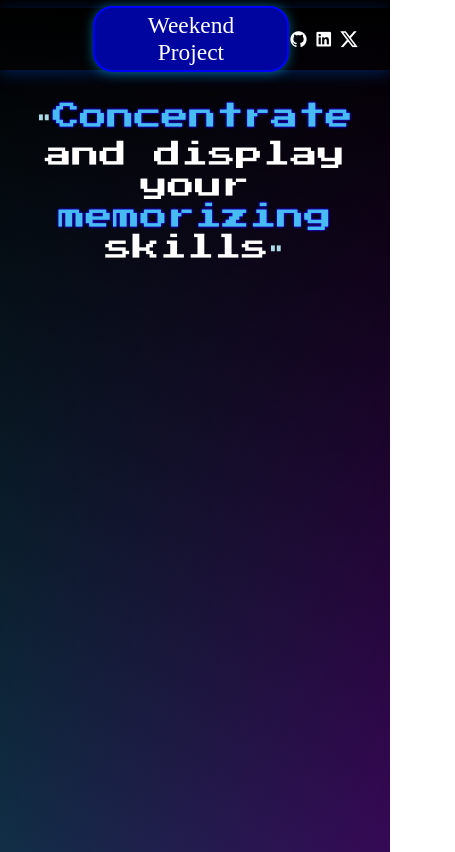
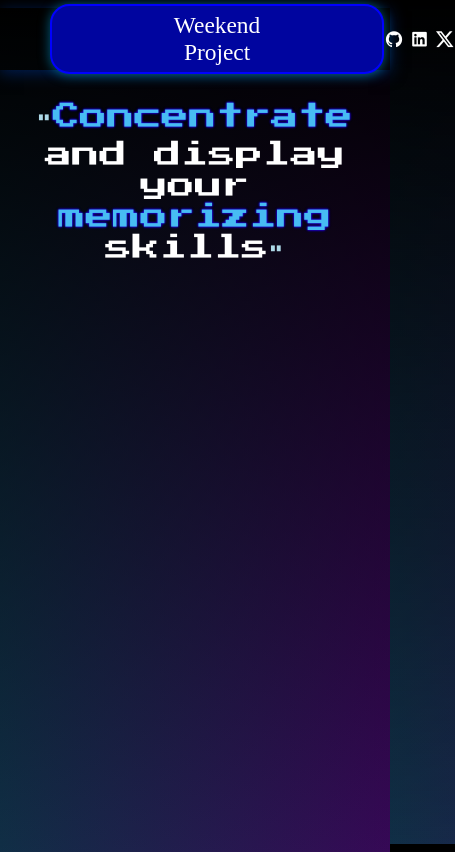
Before and after one commit to AyushBadola22/Projects-Learning, a plain HTML site: page 4. Simon's Game/index.html in a window 390 px wide. Shown: the whole page, 455 px wide, since content can reach past the window. Drawn offline with nearby package versions, Linux system fonts and the light colour scheme; a web font is replaced by a local one.

Commit message:
responsive design

```diff
--- a/4. Simon's Game/index.html
+++ b/4. Simon's Game/index.html
@@ -30,7 +30,7 @@
             <div class="project">
                 <h1>Mini Project :  Simon's Game </h1>
             </div>
-            <div class="centre">Weekend Project</div>
+            <div class="centre"><h1>Weekend Project</h1></div>
             <div class="nav-part1">
                 <i class="ri-github-fill"></i>
                 <i class="ri-linkedin-box-fill"></i>
--- a/4. Simon's Game/style.css
+++ b/4. Simon's Game/style.css
@@ -105,8 +105,8 @@ font-family: "Press Start 2P", system-ui;
     .nav-part1{
         font-size: 5vw;
     }
-    nav .centre{
-        padding: 1vw 6vw ;
+    nav .centre h1{
+        padding: 1vw 30vw;
         border-radius: 5vw;
         font-size: 6vw;
     }
```
